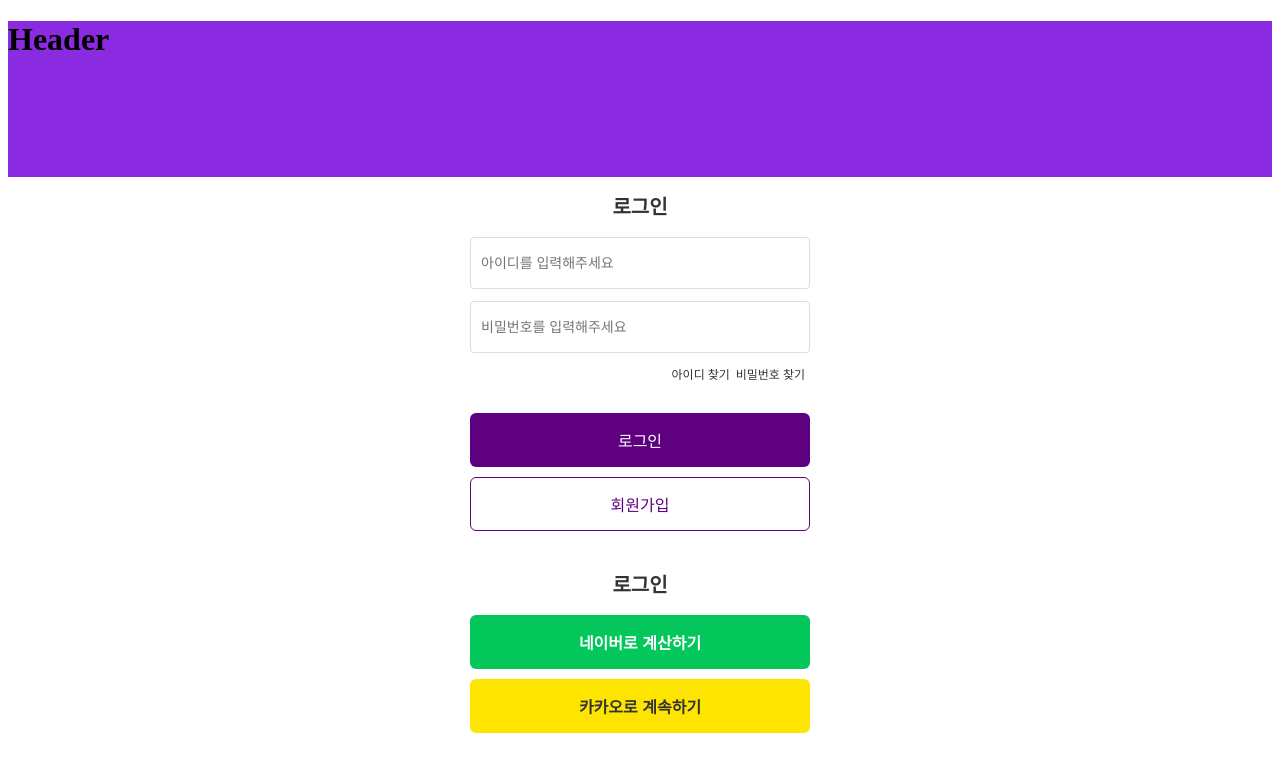
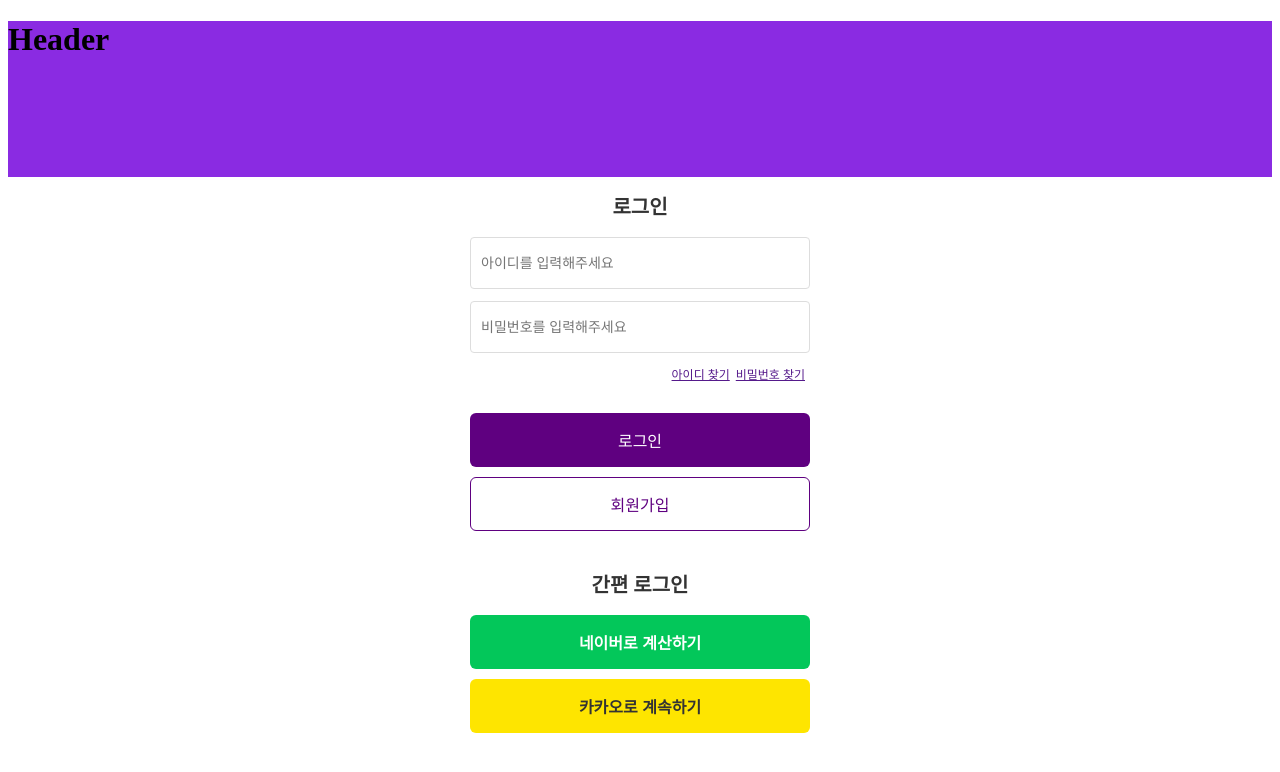
Before and after one commit to hyrionbs/rionkurly, a React (Vite) app in the folder kurly/: page /login in a window 1280 px wide. Shown: the top 772 px of the page. Built offline with nearby package versions, Linux system fonts and the light colour scheme.

Commit message:
login창

```diff
--- a/kurly/src/layouts/headerLogin.jsx
+++ b/kurly/src/layouts/headerLogin.jsx
@@ -8,9 +8,9 @@ function HeaderLogin() {
   return (
     <div className="login">
 
-      <Link to="/login" id="loginA">회원가입</Link>
+      <Link to="/signup" id="loginA">회원가입</Link>
       <div className="HeaderLoginBar"></div>
-      <Link to="/signup">로그인</Link>
+      <Link to="/login">로그인</Link>
       <div className="HeaderLoginBar"></div>
       <div className="CustomerDropbox">
         <Link to="/customer" className="Customer">
--- a/kurly/src/pages/login.css
+++ b/kurly/src/pages/login.css
@@ -4,9 +4,10 @@
     background-color: blueviolet;
     margin: 0;
 }
-.login {
+.loginPage {
     display: flex;
     flex-direction: column;
+    align-items: center;
 }
 
 .loginText {
--- a/kurly/src/pages/login.jsx
+++ b/kurly/src/pages/login.jsx
@@ -6,7 +6,7 @@ function Login() {
     <div class ="loginHD">
       <h1>Header</h1>
     </div>
-  <div class="login">
+  <div class="loginPage">
     <div>
       <p class="loginText">로그인</p>
     </div>
@@ -26,7 +26,7 @@ function Login() {
           <button class="signBtn">회원가입</button>
         </div>
         <div>
-          <p class="loginText">로그인</p>
+          <p class="loginText">간편 로그인</p>
           <div class="NKlogin">
             <button class="NaverloginBtn">네이버로 계산하기</button>
             <button class="KakaologinBtn">카카오로 계속하기</button>
--- a/kurly/src/pages/signup.jsx
+++ b/kurly/src/pages/signup.jsx
@@ -1,3 +1,5 @@
+import "./signup.css";
+
 
 function signup() {
   return <h1>회원가입</h1>;
```
Also changed, not shown: kurly/src/pages/signup.css (added).
